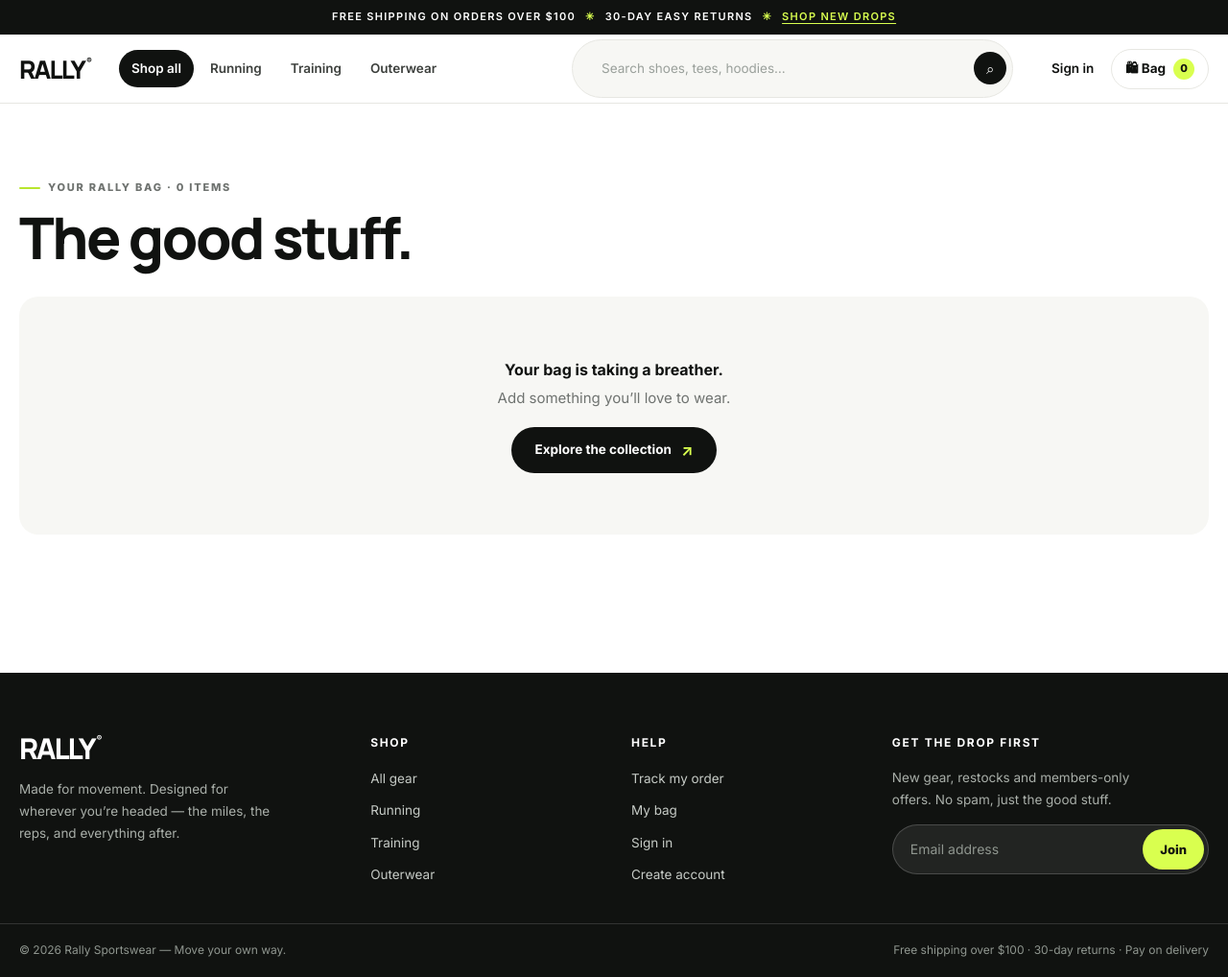
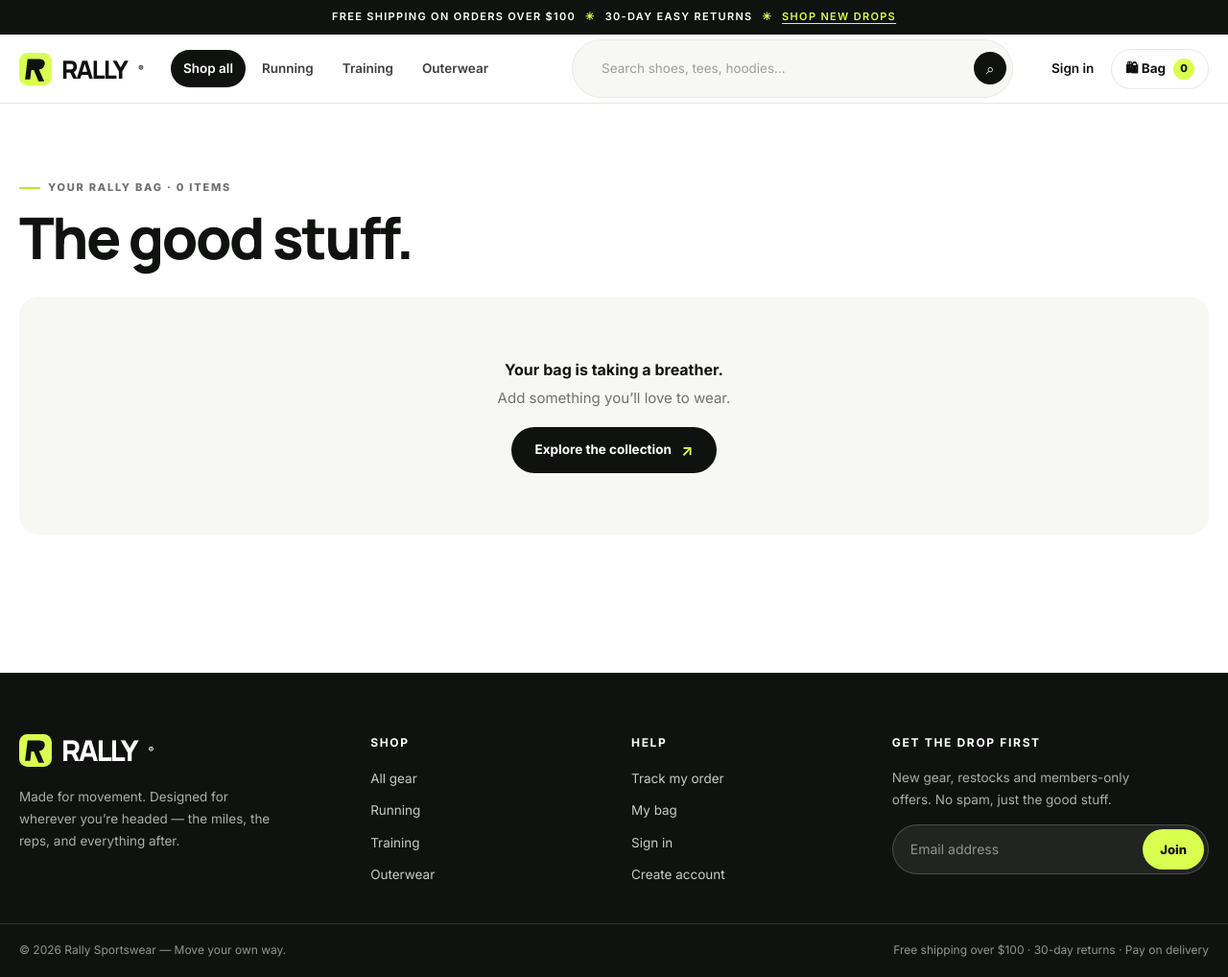
Before and after one commit to virgility9/sports-ecommerce, a PHP site: page /sports-ecommerce/cart.php in a window 1280 px wide. Shown: the whole page at 96% size. Run offline with PHP 8.4, Linux system fonts and the light colour scheme.

Commit message:
Add Rally logo: lime bolt mark + RALLY wordmark

```diff
--- a/assets/css/style.css
+++ b/assets/css/style.css
@@ -28,7 +28,8 @@ button{cursor:pointer}
 .announcement a{color:var(--lime);text-decoration:underline;text-underline-offset:3px}
 .site-header{position:sticky;top:0;z-index:50;display:flex;align-items:center;gap:28px;height:72px;padding:0 max(20px,calc((100vw - var(--max))/2));background:rgba(255,255,255,.88);backdrop-filter:blur(14px);-webkit-backdrop-filter:blur(14px);border-bottom:1px solid var(--line)}
 .site-header.scrolled{box-shadow:var(--shadow-sm)}
-.brand{font-family:var(--display);font-size:26px;font-weight:800;letter-spacing:-.07em;line-height:1;flex-shrink:0}
+.brand{display:inline-flex;align-items:center;gap:10px;font-family:var(--display);font-size:26px;font-weight:800;letter-spacing:-.07em;line-height:1;flex-shrink:0}
+.brand-mark{width:34px;height:34px;flex-shrink:0;display:block}
 .brand span{font-size:9px;vertical-align:top;letter-spacing:0;margin-left:2px}
 .brand em{font-style:normal;color:var(--ink)}
 .main-nav{display:flex;gap:4px}
--- a/includes/footer.php
+++ b/includes/footer.php
@@ -2,7 +2,7 @@
 <footer class="site-footer">
   <div class="footer-top">
     <div>
-      <a class="brand" href="<?= e(app_url('')) ?>">RALLY<span>®</span></a>
+      <a class="brand" href="<?= e(app_url('')) ?>"><img class="brand-mark" src="<?= e(app_url('assets/img/logo-mark.svg')) ?>" alt="" width="34" height="34">RALLY<span>®</span></a>
       <p style="margin-top:14px">Made for movement. Designed for wherever you’re headed — the miles, the reps, and everything after.</p>
     </div>
     <div>
--- a/includes/header.php
+++ b/includes/header.php
@@ -13,13 +13,14 @@ $currentSearch = trim($_GET['q'] ?? '');
   <title><?= e($title) ?></title>
   <link rel="preconnect" href="https://fonts.googleapis.com"><link rel="preconnect" href="https://fonts.gstatic.com" crossorigin>
   <link href="https://fonts.googleapis.com/css2?family=DM+Sans:wght@400;500;600;700&family=Inter:wght@400;500;600;700;800&family=Manrope:wght@400;500;600;700;800&display=swap" rel="stylesheet">
+  <link rel="icon" type="image/svg+xml" href="<?= e(app_url('assets/img/logo-mark.svg')) ?>">
   <link rel="stylesheet" href="<?= e(app_url('assets/css/style.css')) ?>">
 </head>
 <body>
 <div class="announcement">FREE SHIPPING ON ORDERS OVER $100 <span>✳</span> 30-DAY EASY RETURNS <span>✳</span> <a href="<?= e(app_url('#shop')) ?>">SHOP NEW DROPS</a></div>
 <header class="site-header" id="siteHeader">
   <button class="icon-btn menu-btn" type="button" aria-label="Open menu" aria-expanded="false" data-menu-btn>☰</button>
-  <a class="brand" href="<?= e(app_url('')) ?>">RALLY<span>®</span></a>
+  <a class="brand" href="<?= e(app_url('')) ?>"><img class="brand-mark" src="<?= e(app_url('assets/img/logo-mark.svg')) ?>" alt="" width="34" height="34">RALLY<span>®</span></a>
   <nav class="main-nav" data-main-nav aria-label="Main navigation">
     <a href="<?= e(app_url('#shop')) ?>" class="<?= $currentCategory === '' && $currentSearch === '' ? 'active' : '' ?>">Shop all</a>
     <a href="<?= e(app_url('?category=Running#shop')) ?>" class="<?= $currentCategory === 'Running' ? 'active' : '' ?>">Running</a>
```
Also changed, not shown: assets/img/logo-light.svg (added), assets/img/logo-mark.svg (added), assets/img/logo.svg (added).
